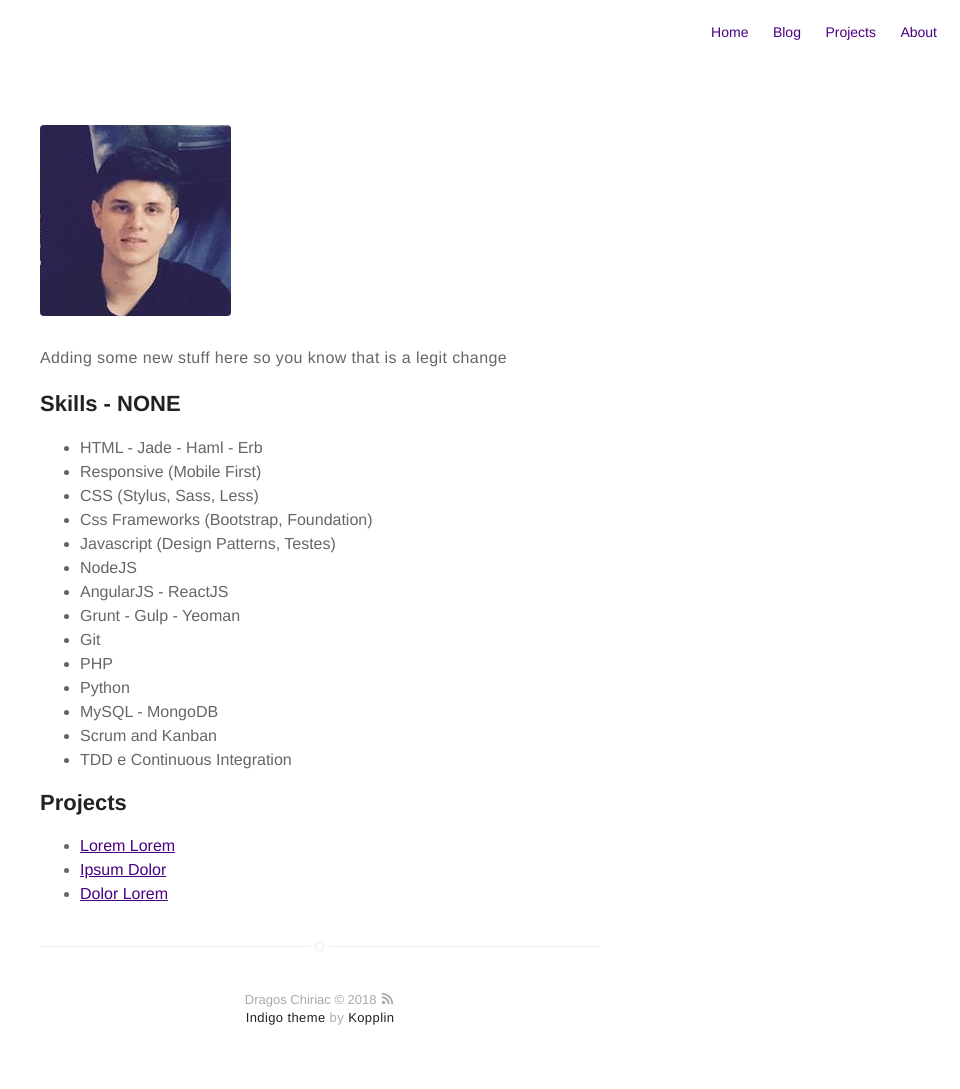
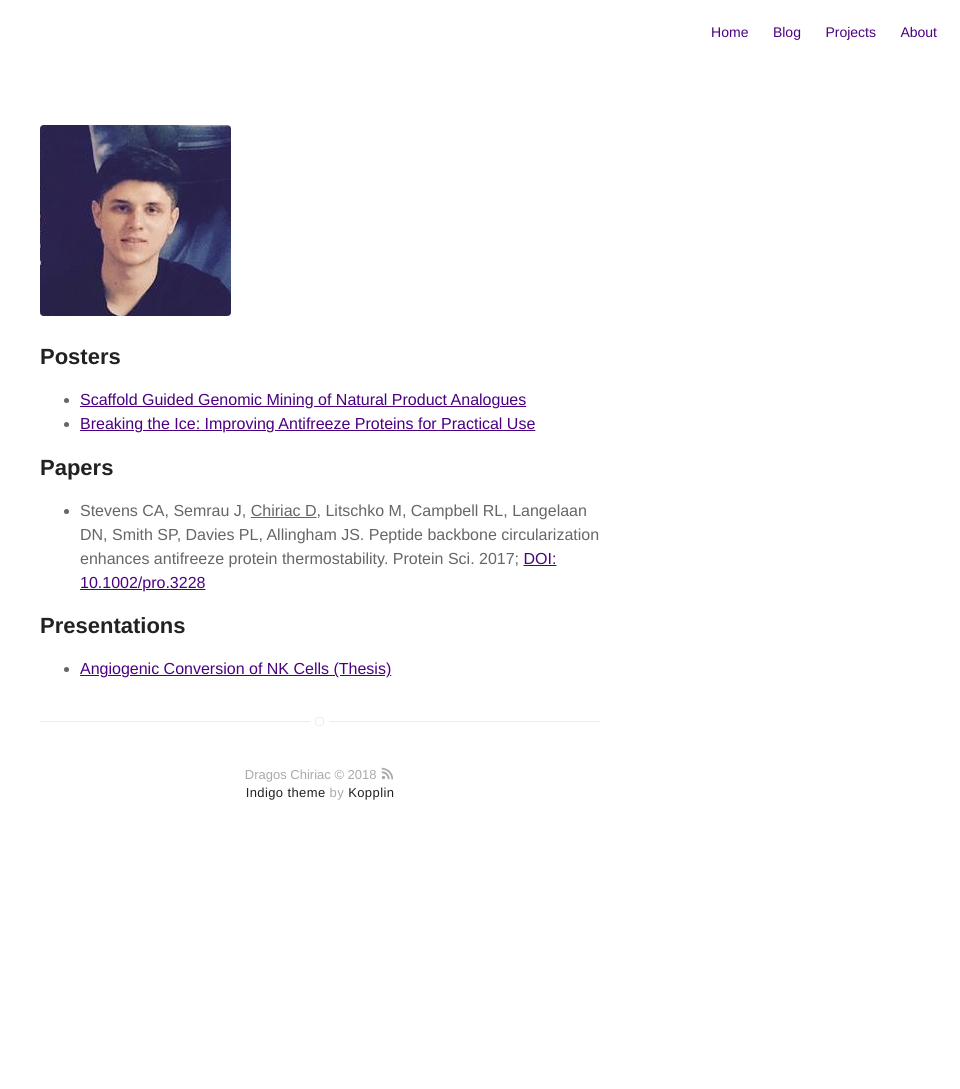
Before and after one commit to dragoschiriac/dragoschiriac.github.io, a Jekyll site: the page built from portfolio.md, in a window 1280 px wide. Shown: the whole page, without its empty margins (320-1280 px from the left). Built offline with Jekyll 4.4.1, drawn with Linux system fonts in a browser that asks for light colours; after the commit the page ends 900 px from its top, so only the background shows below that.

Commit message:
added links to portfolio

```diff
--- a/portfolio.md
+++ b/portfolio.md
@@ -4,31 +4,23 @@ layout: page
 ---
 ![Profile Image]({{ site.url }}/{{ site.picture }})
 
-<p>Adding some new stuff here so you know that is a legit change</p>
+<h2>Posters</h2>
 
-<h2>Skills - NONE</h2>
+<ul>
+	<li><a href="https://www.dropbox.com/s/fp93qayt1j10dl6/QOMSBOC%20Poster.pdf?dl=0">Scaffold Guided Genomic Mining of Natural Product Analogues</a></li>
+	<li><a href="https://www.dropbox.com/s/m9qfmls9l0zulsd/Queens_Canada.pdf?dl=0">Breaking the Ice: Improving Antifreeze Proteins for Practical Use</a></li>
+</ul>
+
+<h2>Papers</h2>
 
 <ul class="skill-list">
-	<li>HTML - Jade - Haml - Erb</li>
-	<li>Responsive (Mobile First)</li>
-	<li>CSS (Stylus, Sass, Less)</li>
-	<li>Css Frameworks (Bootstrap, Foundation)</li>
-	<li>Javascript (Design Patterns, Testes)</li>
-	<li>NodeJS</li>
-	<li>AngularJS - ReactJS</li>
-	<li>Grunt - Gulp - Yeoman</li>
-	<li>Git</li>
-	<li>PHP</li>
-	<li>Python</li>
-	<li>MySQL - MongoDB</li>
-	<li>Scrum and Kanban</li>
-	<li>TDD e Continuous Integration</li>
+	<li>Stevens CA, Semrau J, <u>Chiriac D</u>, Litschko M, Campbell RL, Langelaan DN, Smith SP, Davies PL, Allingham JS.
+	Peptide backbone circularization enhances antifreeze protein thermostability. Protein Sci. 2017;
+	<a href="http://onlinelibrary.wiley.com/doi/10.1002/pro.3228/abstract">DOI: 10.1002/pro.3228</a></li>
 </ul>
 
-<h2>Projects</h2>
+<h2>Presentations</h2>
 
 <ul>
-	<li><a href="https://github.com/">Lorem Lorem</a></li>
-	<li><a href="https://github.com/">Ipsum Dolor</a></li>
-	<li><a href="https://github.com/">Dolor Lorem</a></li>
+	<li><a href="https://www.dropbox.com/s/0q0rsav5k8t6urz/PHYG%20499%20EOY%20Presentation.pdf?dl=0">Angiogenic Conversion of NK Cells (Thesis)</a></li>
 </ul>
```
